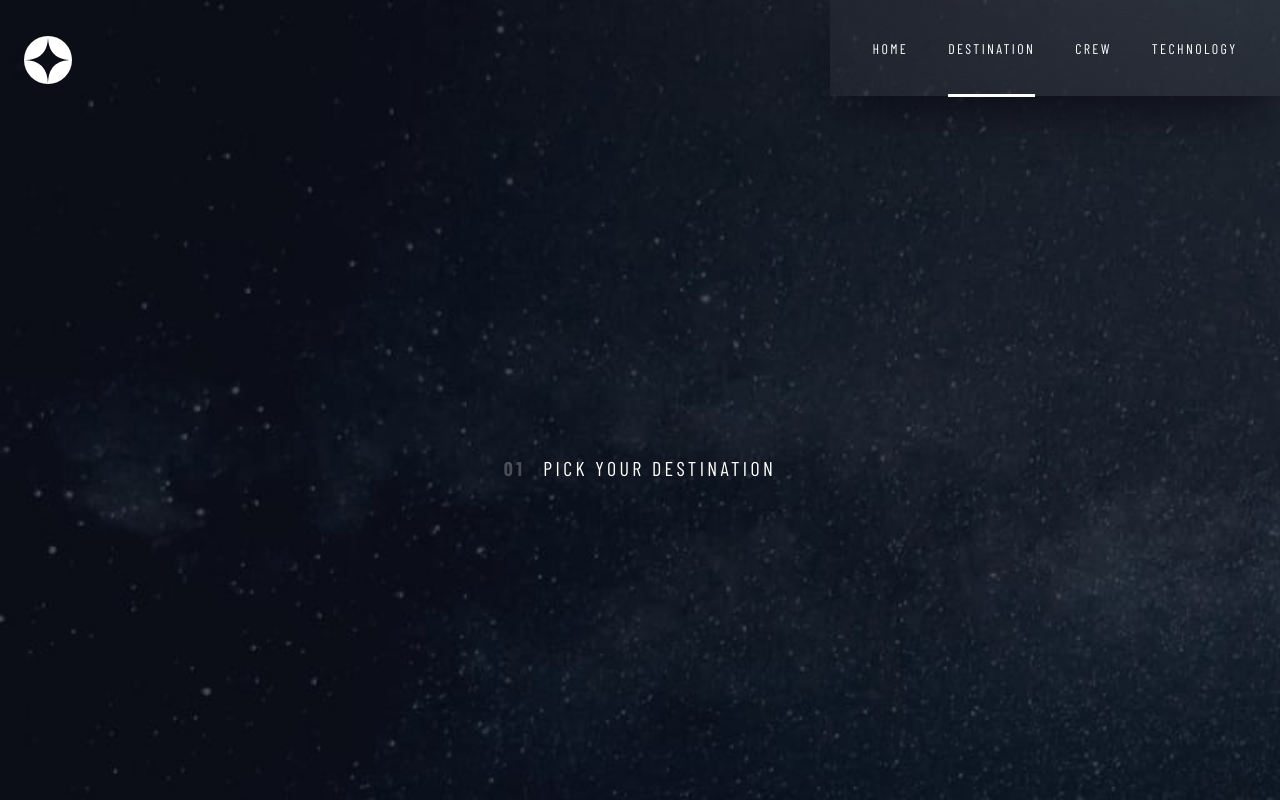
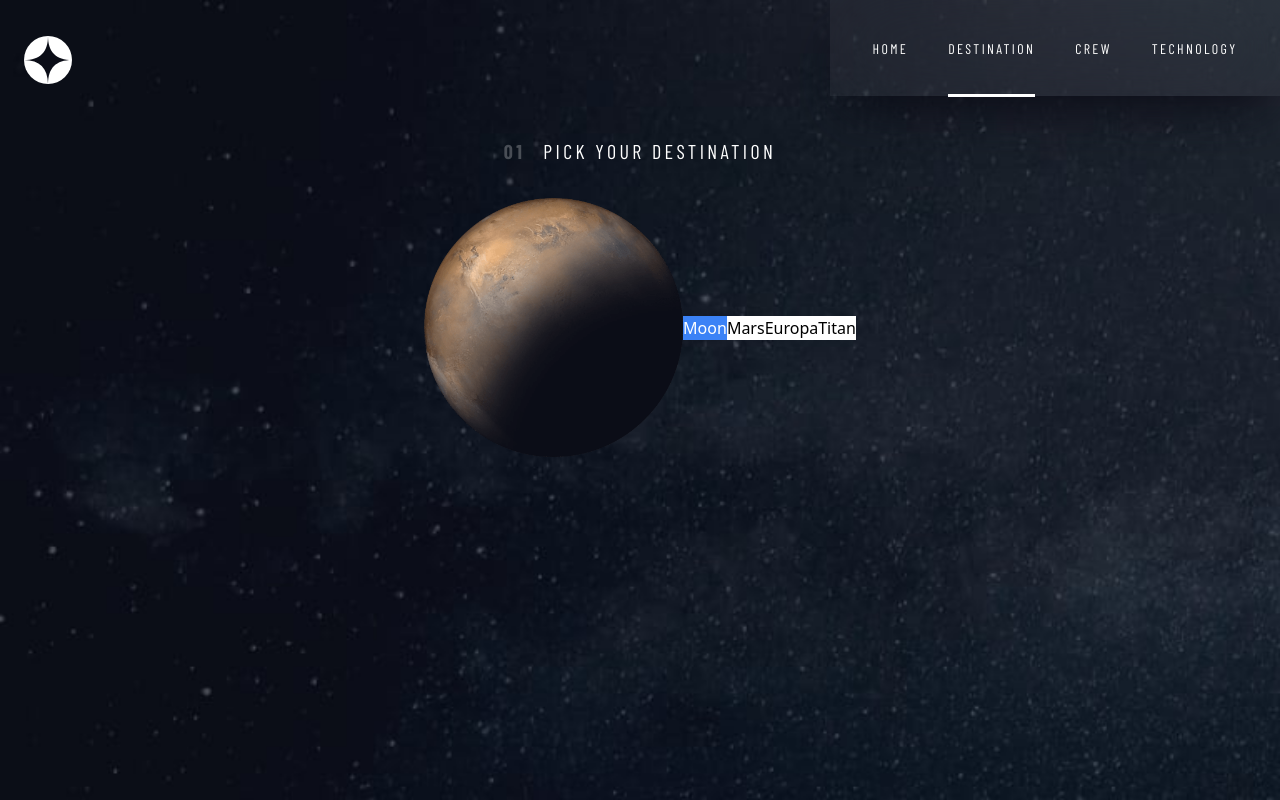
Before and after one commit to f1x3d49/frontendmentor-space, a React (Create React App) app in the folder frontend/: page /destination in a window 1280 px wide. Built offline with nearby package versions, Linux system fonts and the light colour scheme; a web font is replaced by a local one.

Commit message:
chore: working on the destination tab component

```diff
--- /dev/null
+++ b/frontend/src/components/TabComponent.js
@@ -0,0 +1,33 @@
+import React, { Fragment } from "react";
+
+// Destination Data
+import { destinationData } from "../data/destiantionData.js";
+
+// Import HeadlessUI tabs
+import { Tab } from "@headlessui/react";
+
+const TabComponent = () => {
+  return (
+    <Tab.Group>
+      <Tab.List className="text-primary3">
+        {destinationData.map((data, key) => {
+          return (
+            <Tab key={key} as={Fragment}>
+              {({ selected }) => (
+                <button
+                  className={
+                    selected ? "bg-blue-500 text-white" : "bg-white text-black"
+                  }
+                >
+                  {data.name}
+                </button>
+              )}
+            </Tab>
+          );
+        })}
+      </Tab.List>
+    </Tab.Group>
+  );
+};
+
+export default TabComponent;
--- /dev/null
+++ b/frontend/src/data/destiantionData.js
@@ -0,0 +1,46 @@
+export const destinationData = [
+  {
+    name: "Moon",
+    images: {
+      png: "./assets/destination/image-moon.png",
+      webp: "./assets/destination/image-moon.webp",
+    },
+    description:
+      "See our planet as you've never seen it before. A perfect relaxing trip away to help regain perspective and come back refreshed. While you're there, take in some history by visiting the Luna 2 and Apollo 11 landing sites.",
+    distance: "384,400 km",
+    travel: "3 days",
+  },
+  {
+    name: "Mars",
+    images: {
+      png: "../assets/destination/image-mars.png",
+      webp: "./assets/destination/image-mars.webp",
+    },
+    description:
+      "Don't forget to pack your hiking boots. You'll need them to tackle Olympus Mons, the tallest planetary mountain in our solar system. It's two and a half times the size of Everest!",
+    distance: "225 mil. km",
+    travel: "9 months",
+  },
+  {
+    name: "Europa",
+    images: {
+      png: "./assets/destination/image-europa.png",
+      webp: "./assets/destination/image-europa.webp",
+    },
+    description:
+      "The smallest of the four Galilean moons orbiting Jupiter, Europa is a winter lover's dream. With an icy surface, it's perfect for a bit of ice skating, curling, hockey, or simple relaxation in your snug wintery cabin.",
+    distance: "628 mil. km",
+    travel: "3 years",
+  },
+  {
+    name: "Titan",
+    images: {
+      png: "./assets/destination/image-titan.png",
+      webp: "./assets/destination/image-titan.webp",
+    },
+    description:
+      "The only moon known to have a dense atmosphere other than Earth, Titan is a home away from home (just a few hundred degrees colder!). As a bonus, you get striking views of the Rings of Saturn.",
+    distance: "1.6 bil. km",
+    travel: "7 years",
+  },
+];
--- a/frontend/src/pages/Destination.js
+++ b/frontend/src/pages/Destination.js
@@ -1,9 +1,14 @@
-import React from "react";
+import React, { useState, Fragment } from "react";
+
+import mars from "../assets/destination/image-mars.png";
+import TabComponent from "../components/TabComponent";
 
 const Destiantion = () => {
+  const [currentImage, setCurrentImage] = useState(1);
+
   return (
     <section className="bg-fixed bg-no-repeat bg-cover bg-bgDestinationMobile tb:bg-bgDestinationTablet dt:bg-bgDestinationDesktop w-full h-screen ">
-      <div className="w-full h-full flex flex-col justify-center items-center pt-[89px] tb:pt-[136px] dt:pt-[212px]">
+      <div className="w-full h-full flex flex-col justify-start items-center gap-[32px] pt-[89px] tb:pt-[136px] dt:pt-[212px]">
         {/* Header Text */}
         <div className="flex justify-center items-center gap-[18px]">
           <p className="text-primary3 opacity-25 text-[16px] tb:text-[20px] dt:text-[28px] font-barlowcondensed font-bold tracking-[2.7px] tb:tracking-[3.375px] dt:tracking-[4.725px]">
@@ -13,6 +18,11 @@ const Destiantion = () => {
             Pick Your Destination
           </h1>
         </div>
+        {/* Planet Image and Tabs */}
+        <div className="flex flex-col tb:flex-row items-center justify-center">
+          <img src={mars} alt="planet" className="w-[259px] h-[259px]" />
+          <TabComponent />
+        </div>
       </div>
     </section>
   );
```
